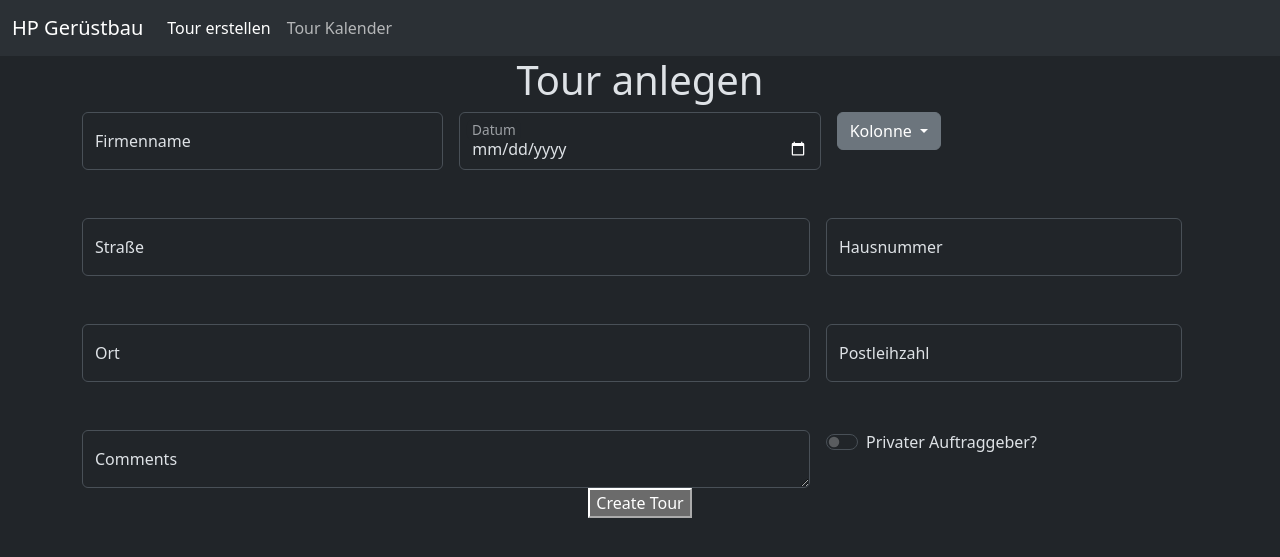
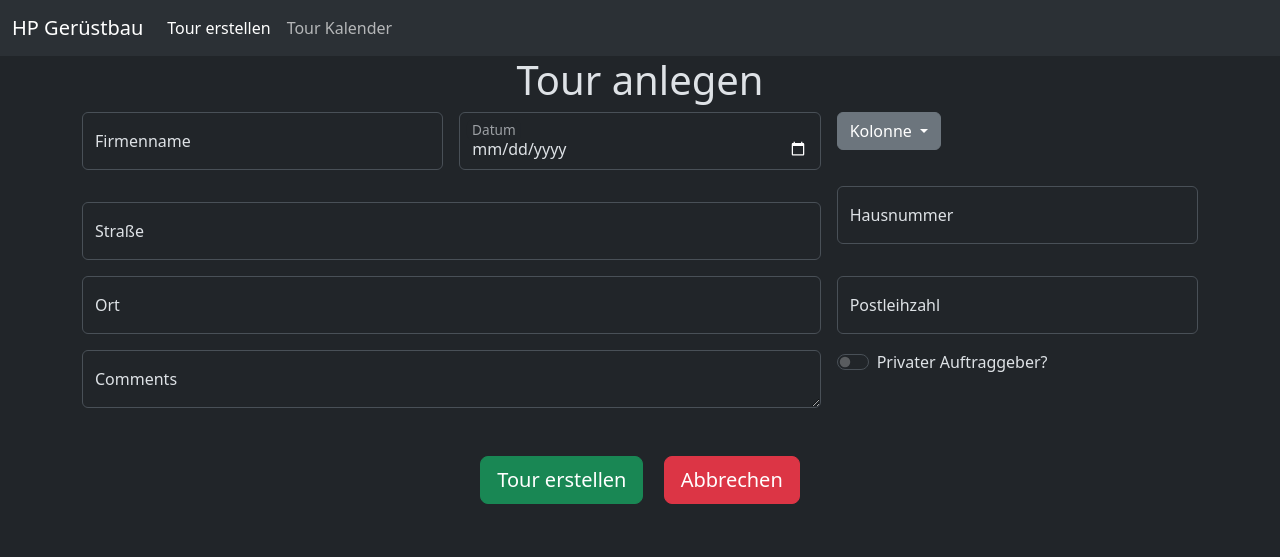
Before and after one commit to picooo0001/hp_tourplanning, a Flask app: page / in a window 1280 px wide. Shown: the top 557 px of the page. Run offline with Flask 3, Linux system fonts and the light colour scheme; some libraries are stand-ins or nearby versions.

Commit message:
Adjusted the design

```diff
--- a/tour_planning/code/templates/tourcreation.html
+++ b/tour_planning/code/templates/tourcreation.html
@@ -23,7 +23,7 @@
           <button class="navbar-toggler" type="button" data-bs-toggle="collapse" data-bs-target="#navbarTogglerDemo03" aria-controls="navbarTogglerDemo03" aria-expanded="false" aria-label="Toggle navigation">
             <span class="navbar-toggler-icon"></span>
           </button>
-          <a class="navbar-brand" href="#">HP Gerüstbau</a>
+          <a class="navbar-brand" href="https://www.hp-geruestbau.de/">HP Gerüstbau</a>
           <div class="collapse navbar-collapse" id="navbarTogglerDemo03">
             <ul class="navbar-nav me-auto mb-2 mb-lg-0">
               <li class="nav-item">
@@ -57,25 +57,23 @@
                     </div>
                 </div>
                 <div class="col-sm-4 col-md-4">
-                    <div class="row justify-content-center">
                     <div class="dropdown">
                         <button class="btn btn-secondary dropdown-toggle" type="button" id="dropdownMenuButton" data-bs-toggle="dropdown" aria-expanded="false">
                             Kolonne
                         </button>
                         <ul class="dropdown-menu" aria-labelledby="dropdownMenuButton">
-                                <li><a class="dropdown-item" href="#" data-value="Kolonne A">Kolonne A</a></li>
-                                <li><a class="dropdown-item" href="#" data-value="Kolonne B">Kolonne B</a></li>
-                                <li><a class="dropdown-item" href="#" data-value="Kolonne C">Kolonne C</a></li>
+                            <li><a class="dropdown-item" href="#" data-value="Kolonne A" onclick="setSelectedValue('Kolonne A')">Kolonne A</a></li>
+                            <li><a class="dropdown-item" href="#" data-value="Kolonne B" onclick="setSelectedValue('Kolonne B')">Kolonne B</a></li>
+                            <li><a class="dropdown-item" href="#" data-value="Kolonne C" onclick="setSelectedValue('Kolonne C')">Kolonne C</a></li>
                         </ul>
-                        </div>
                         <!-- Ein verstecktes Input-Feld, um den ausgewählten Wert zu speichern -->
                         <input type="hidden" id="kolonne" name="kolonne">
                     </div>
-                    <!--<input type="text" id="kolonne" name="kolonne"><br><br>-->
+                </div>
             </div>
             <div class="row g-3">
-                <div class="col-sm-8">
-                    <div class="form-floating mb-3">
+                <div class="col-sm-8 col-md-8">
+                    <div class="form-floating mb-3 mt-3">
                         <input type="text" class="form-control" id="strasse" name="strasse" placeholder=" " required>
                         <label for="strasse">Straße</label>
                     </div>
@@ -88,7 +86,7 @@
                 </div>
             </div>
             <div class="row g-3">
-                <div class="col-sm-8">
+                <div class="col-sm-8 col-md-8">
                     <div class="form-floating mb-3">
                         <input type="text" class="form-control" id="ort" name="ort" placeholder=" " required>
                         <label for="ort">Ort</label>
@@ -102,7 +100,7 @@
                 </div>
             </div>
             <div class="row g-3">
-                <div class="col-sm-8 col-md-8">
+                <div class="col-sm-8 col-md-8 mb-3"> <!-- Zusätzliche Margin-Klasse hinzugefügt -->
                     <div class="form-floating">
                         <textarea class="form-control" placeholder="Leave a comment here" id="floatingTextarea" name="info"></textarea>
                         <label for="floatingTextarea">Comments</label>
@@ -117,11 +115,13 @@
                     <input type="hidden" id="private" name="private" value="False">
                 </div>
             </div>
+            <div class="row g-3 mt-3">
+                <div class="col-12 text-center">
+                    <button type="button" class="btn btn-success btn-lg me-3" onclick="createTour()">Tour erstellen</button>
+                    <button type="button" class="btn btn-danger btn-lg" onclick="deleteEntry()">Abbrechen</button>
                 </div>
-            <div class="d-flex justify-content-center align-items-center">
-                <div>
-                    <button type="button" onclick="createTour()">Create Tour</button>
             </div>
+            <div id="notification"></div>
         </div>
         </form>
         <div id="notification"></div>
@@ -170,6 +170,28 @@
             xhr.send(formData);
         }
     </script>
+    <script>
+        function deleteEntry() {
+            document.getElementById('firmenname').value = '';
+            document.getElementById('date').value = '';
+            document.getElementById('strasse').value = '';
+            document.getElementById('hausnr').value = '';
+            document.getElementById('ort').value = '';
+            document.getElementById('plz').value = '';
+            document.getElementById('floatingTextarea').value = '';
+            document.getElementById('date').value = '';
+            document.getElementById('dropdownMenuButton').innerText = 'Kolonne';
+            document.getElementById('kolonne').value = '';
+            document.getElementById('private_switch').checked = false;
+            document.getElementById('private').value = 'False';
+        }
+    </script>
+    <script>
+        function setSelectedValue(value) {
+            document.getElementById('kolonne').value = value;
+            document.getElementById('dropdownMenuButton').textContent = value;
+        }
+    </script>
     <script src="https://cdn.jsdelivr.net/npm/@popperjs/core@2.11.8/dist/umd/popper.min.js" integrity="sha384-I7E8VVD/ismYTF4hNIPjVp/Zjvgyol6VFvRkX/vR+Vc4jQkC+hVqc2pM8ODewa9r" crossorigin="anonymous"></script>
     <script src="https://cdn.jsdelivr.net/npm/bootstrap@5.3.2/dist/js/bootstrap.min.js" integrity="sha384-BBtl+eGJRgqQAUMxJ7pMwbEyER4l1g+O15P+16Ep7Q9Q+zqX6gSbd85u4mG4QzX+" crossorigin="anonymous"></script>
 </body>
```
Lines whose indentation alone changed are shown as unchanged.
